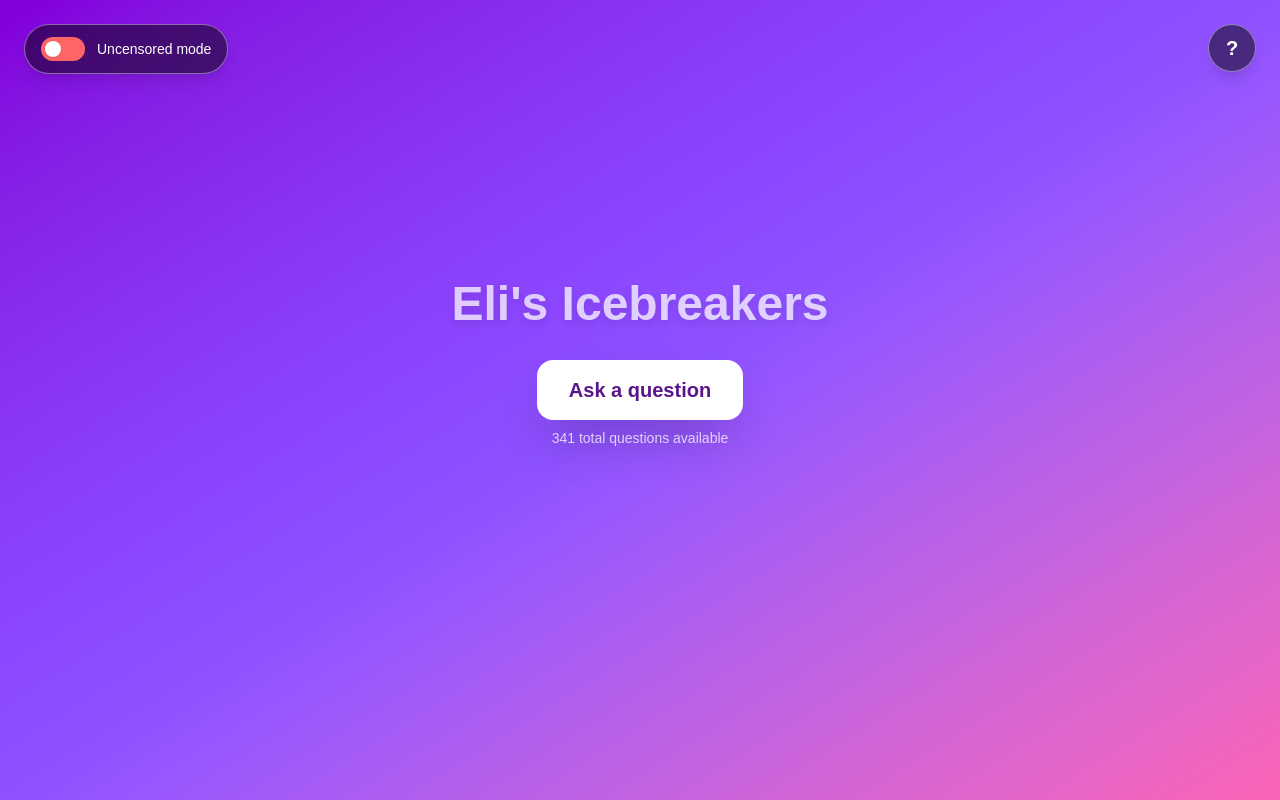
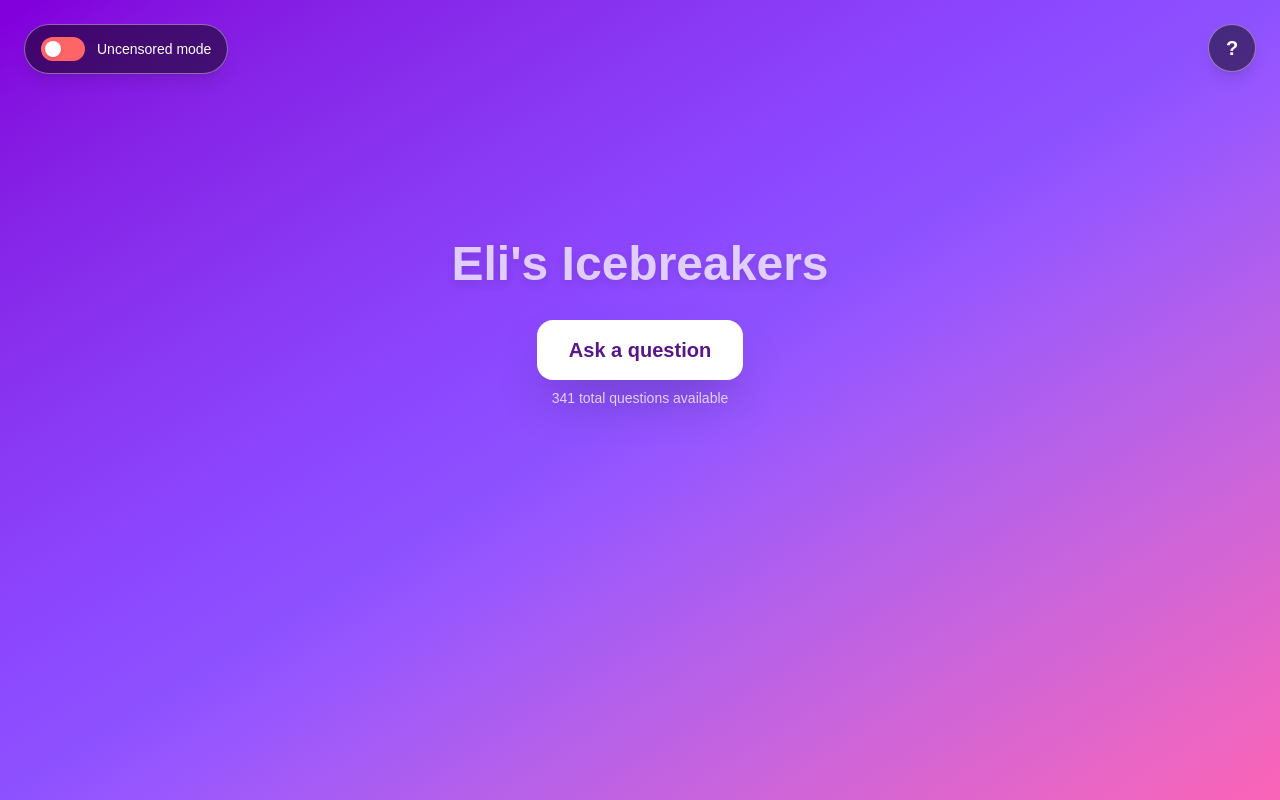
Before and after one commit to OliOliKT/elis-icebreakers, a Next.js app: page / in a window 1280 px wide. Built offline with nearby package versions, Linux system fonts and the light colour scheme.

Commit message:
Change height

```diff
--- a/src/app/page.tsx
+++ b/src/app/page.tsx
@@ -142,7 +142,7 @@ export default function Home() {
         className={`min-h-screen flex flex-col items-center justify-start bg-gradient-to-br ${gradient} text-white p-6 relative`}
         role="main"
         aria-label="Eli's Icebreakers Game"
-        style={{ paddingTop: 'max(35vh, 200px)' }}
+        style={{ paddingTop: 'max(30vh, 180px)' }}
       >
       {/* Rules Tooltip Icon */}
       <button
```
